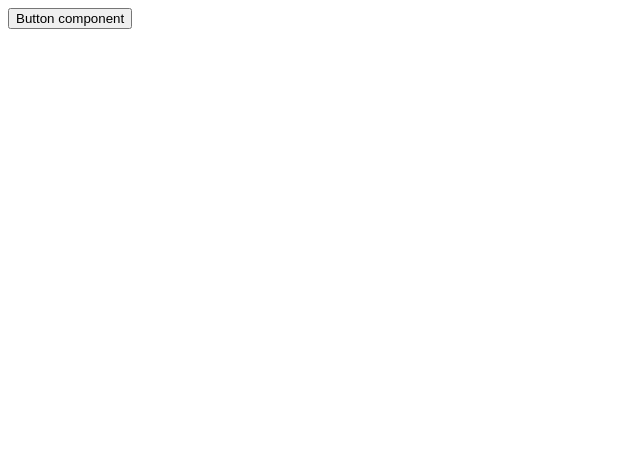
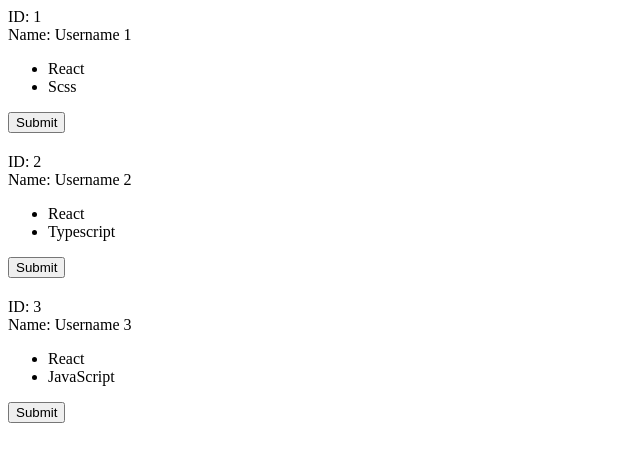
Before and after one commit to Ksabias/react-course, a React (Create React App) app: page / in a window 1280 px wide. Shown: the top 462 px of the page, without its empty margins (0-640 px from the left). Built offline with nearby package versions, Linux system fonts and the light colour scheme.

Commit message:
add card components and data

```diff
--- a/src/App.js
+++ b/src/App.js
@@ -1,9 +1,10 @@
-import Button from "./components/Button/Button";
+import { Card } from "./components/Button/Card/Card";
+import { data } from "./data/data";
 
 function App() {
   return (
     <div className="App">
-      <Button></Button>
+      <Card data={data}></Card>
     </div>
   );
 }
--- /dev/null
+++ b/src/components/Button/Card/Card.css
@@ -0,0 +1,5 @@
+.form {
+  & + .form {
+    margin-top: 20px;
+  }
+}
--- /dev/null
+++ b/src/components/Button/Card/Card.jsx
@@ -0,0 +1,32 @@
+import React from "react";
+import "./Card.css";
+
+export const Card = ({ data }) => {
+  if (!data || data.length === 0) {
+    return <div>No data available</div>;
+  }
+
+  return (
+    <div>
+      {data?.map((item) => (
+        <form
+          className="form"
+          key={`${item.name}-${item.id}`}
+          onSubmit={item.submitter}
+        >
+          <div>ID: {item.id}</div>
+
+          <div>Name: {item.name}</div>
+
+          <ul>
+            {item?.skills.map((skill) => (
+              <li key={`${skill}-${item.id}`}>{skill}</li>
+            ))}
+          </ul>
+
+          <button type="submit">Submit</button>
+        </form>
+      ))}
+    </div>
+  );
+};
--- /dev/null
+++ b/src/data/data.js
@@ -0,0 +1,29 @@
+export const data = [
+  {
+    id: 1,
+    name: "Username 1",
+    skills: ["React", "Scss"],
+    submitter: (event) => {
+      event.preventDefault();
+      console.log("Submit for a user №1");
+    },
+  },
+  {
+    id: 2,
+    name: "Username 2",
+    skills: ["React", "Typescript"],
+    submitter: (event) => {
+      event.preventDefault();
+      console.log("Submit for a user №2");
+    },
+  },
+  {
+    id: 3,
+    name: "Username 3",
+    skills: ["React", "JavaScript"],
+    submitter: (event) => {
+      event.preventDefault();
+      console.log("Submit for a user №3");
+    },
+  },
+];
```
